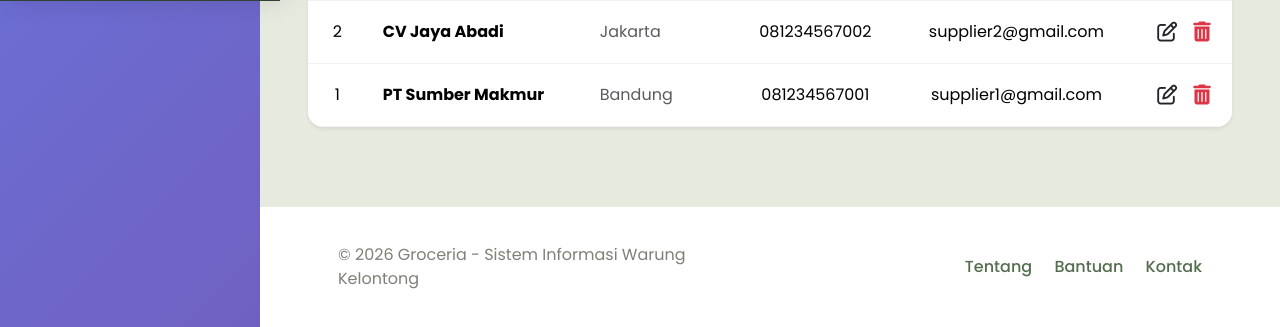
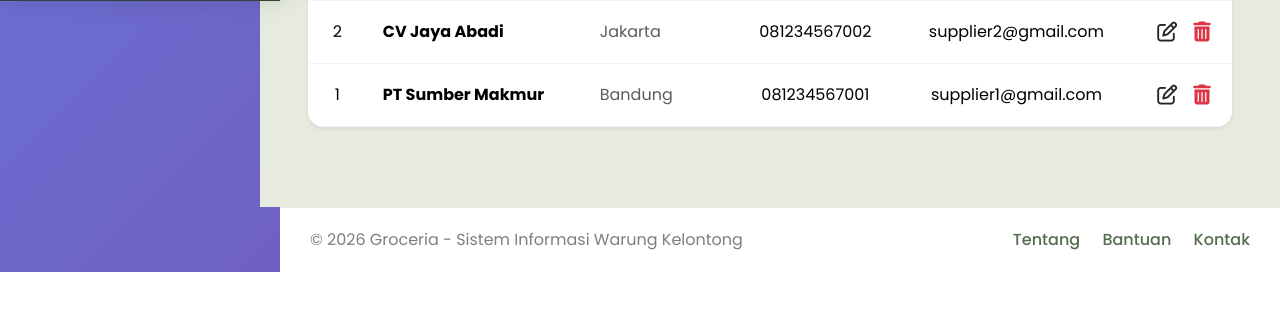
Before and after one commit to razannabilWebDev/Final-Project-PBW, a PHP site: page /supplier/index.php in a window 1280 px wide. Shown: the part 799-1126 px from the top of the page. After the commit the page ends 1071 px from the top, so only its background shows below. Run offline with PHP 8.4, Linux system fonts and the light colour scheme; a user stored in the database is signed in; data comes from the database, SQL or seed files in the repository.

Commit message:
Editing some stuff

```diff
--- a/assets/css/style.css
+++ b/assets/css/style.css
@@ -281,9 +281,10 @@ body {
 
 /* Footer */
 .custom-footer {
-             background: white;
+            background: white;
             padding: 20px 30px;
             border-top: 1px solid #e9ecef;
+            margin-left: 280px;
         }
 
         .footer-text {
--- a/supplier/index.php
+++ b/supplier/index.php
@@ -144,14 +144,13 @@ $result = mysqli_query($conn, $query);
 
             </div>
 
-            <footer class="mt-auto py-3 bg-white">
                 <div class="container-fluid px-5">
-                    <?php include '../templates/footer.php'; ?>
+
                 </div>
-            </footer>
 
         </div>
     </div>
+    <?php include '../templates/footer.php'; ?>
     <script src="https://cdn.jsdelivr.net/npm/bootstrap@5.3.3/dist/js/bootstrap.bundle.min.js"></script>
 </body>
 </html>
```
